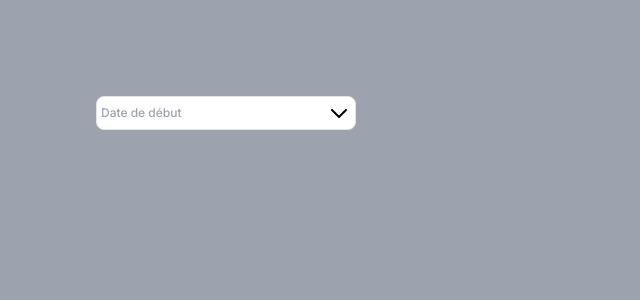
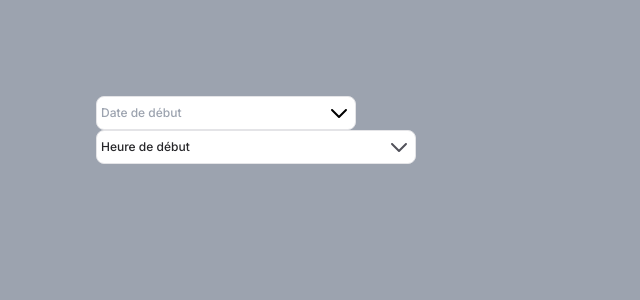
Before and after one commit to MarcAndersonGilles/nextjs-test, a Next.js app: page / in a window 1280 px wide. Shown: the top 300 px of the page, without its empty margins (0-640 px from the left). Built offline with nearby package versions, Linux system fonts and the light colour scheme.

Commit message:
feature/ custom HourPicker

```diff
--- a/app/page.tsx
+++ b/app/page.tsx
@@ -1,6 +1,7 @@
 "use client"
 import React, { useState } from 'react'
 import CustomDatePicker from '@/components/DatePicker/CustomDatePicker';
+import CustomHourPicker from '@/components/DatePicker/CustomHourPicker';
 
 
 export default function Home() {
@@ -15,6 +16,10 @@ export default function Home() {
         <CustomDatePicker canSelectBeforeDate={canSelectBeforeDate} canSelectAfterDate={canSelectAfterDate} />
         </div>
 
+        <div>
+          <CustomHourPicker />
+        </div>
+
     </main>
   )
 }
--- /dev/null
+++ b/components/DatePicker/CustomHourPicker.tsx
@@ -0,0 +1,62 @@
+import React, { useState } from 'react';
+import IconChevronDown from '../icons/IconChevronDown';
+
+type Hour = {
+    hour: number;
+}[]
+const arrayOfHours: Hour = []
+
+for (let hour = 0; hour < 24; hour++) {
+    arrayOfHours.push({ hour })
+
+}
+
+const CustomHourPicker = () => {
+
+    const [isOpen, setIsOpen] = useState(false)
+    const [selectedHour, setSelectedHour] = useState('');
+
+    return (
+        <div className='flex  justify-between items-center text-sm relative max-w-xs  border-y rounded-lg border-[#E4E4E7] border bg-white w-full'
+        >
+            <div className='flex justify-between w-full p-1'>
+                <input className='flex items-center text-xs font-medium  placeholder:text-xs text-figma-neutre-200      placeholder:text-figma-neutre-200'
+                    placeholder='Heure de début'
+                    value={selectedHour}
+                    onChange={(e) => setSelectedHour(e.target.value)}
+                />
+
+                <button className='flex'
+                    type='button'
+                    onClick={() => setIsOpen(!isOpen)}
+                >
+                    <IconChevronDown className='w-6 h-6' fill={`${isOpen ? '#33DEBD' : '#52525B'}`} />
+                </button>
+
+
+
+            </div>
+
+
+            <div className={` mt-2 absolute inset-0 top-full w-full rounded-b-lg  h-[200px] overflow-auto  ${isOpen ? "flex" : "hidden"}`}>
+                <div className='w-full'>
+                    <ul className='flex flex-col  bg-white'>
+                        {arrayOfHours.map((item, index) => (
+                            <li key={index} className='flex gap-1 p-4 hover:bg-primary border-y  text-[#52525B]  border'
+                                onClick={() => {
+                                    setSelectedHour(`${item.hour}:00`)
+                                    setIsOpen(false)
+                                }}
+                            >
+                                {item.hour}:00
+                            </li>
+                        ))}
+                    </ul>
+                </div>
+            </div>
+
+        </div>
+    )
+}
+
+export default CustomHourPicker;
```
